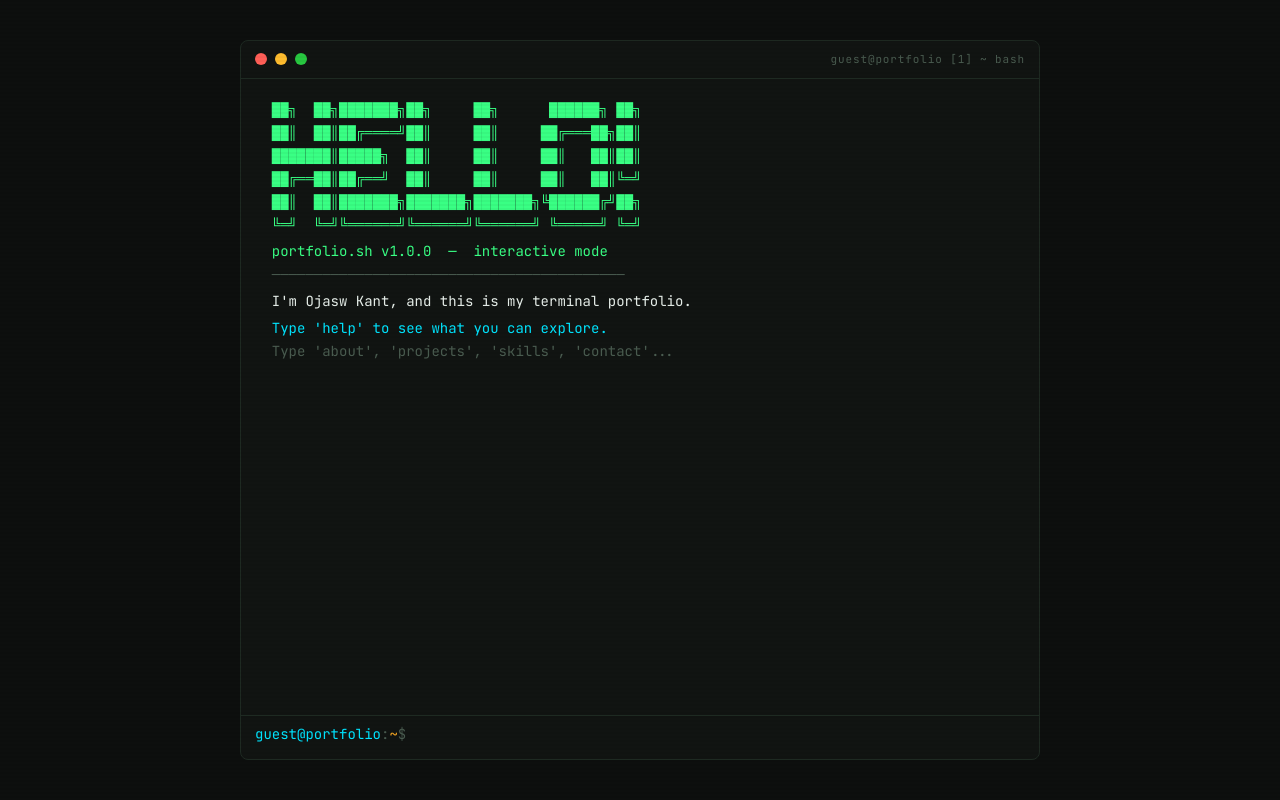
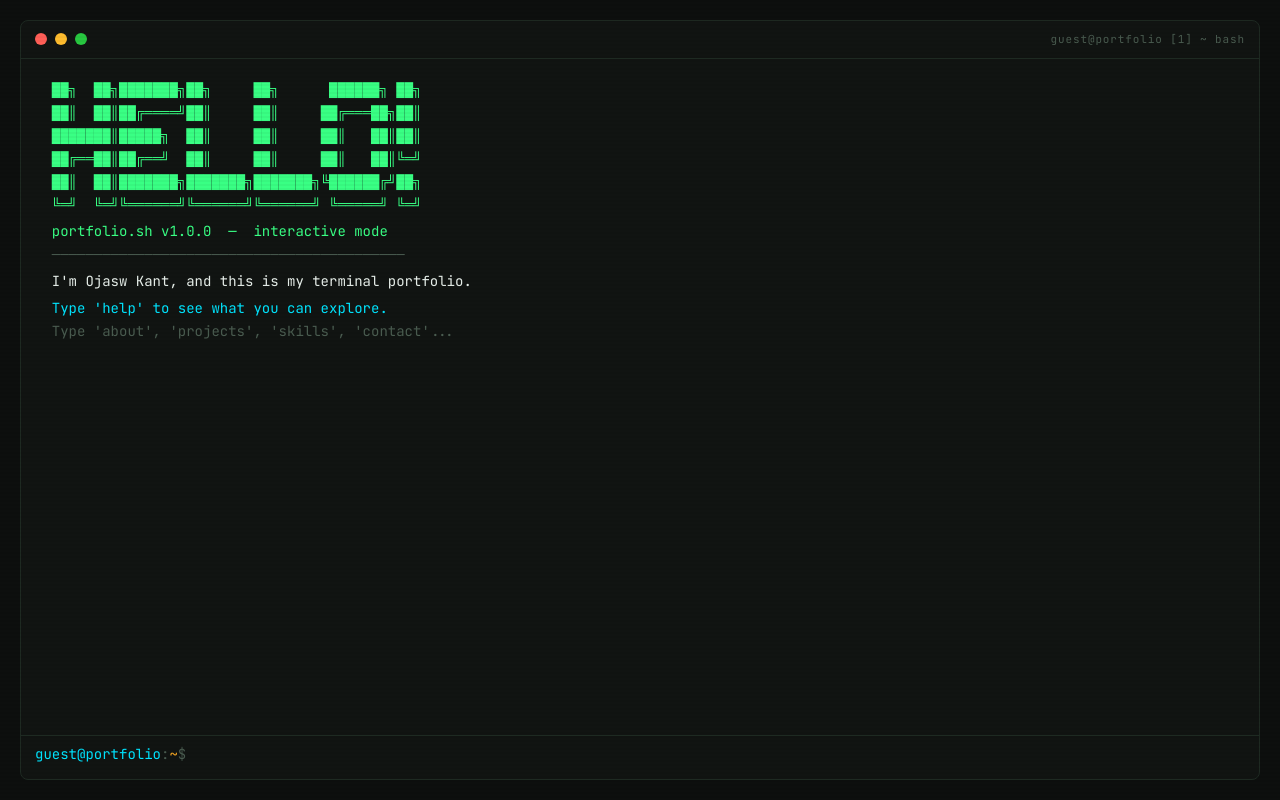
Before and after one commit to ojaswk27/ojaswk27.github.io, a React (Vite) app: page /TUI in a window 1280 px wide. Built offline with nearby package versions, Linux system fonts and the light colour scheme.

Commit message:
Fix TUI pane layout to fill full viewport

```diff
--- a/TUI.tsx
+++ b/TUI.tsx
@@ -167,6 +167,41 @@ function makeBootLines(): Line[] {
   ];
 }
 
+// ─── Layout calculator ─────────────────────────────────────────────
+// Returns { top, left, width, height } as percentages for each pane index
+
+interface PaneRect { top: number; left: number; width: number; height: number; }
+
+const GAP = 0.8; // percent gap between panes
+
+function getLayout(count: number): PaneRect[] {
+  const g = GAP;
+  switch (count) {
+    case 1:
+      return [{ top: 0, left: 0, width: 100, height: 100 }];
+    case 2:
+      return [
+        { top: 0, left: 0,            width: (100 - g) / 2, height: 100 },
+        { top: 0, left: (100 + g) / 2, width: (100 - g) / 2, height: 100 },
+      ];
+    case 3:
+      return [
+        { top: 0,          left: 0,             width: (100 - g) / 2, height: (100 - g) / 2 },
+        { top: 0,          left: (100 + g) / 2, width: (100 - g) / 2, height: (100 - g) / 2 },
+        { top: (100 + g) / 2, left: 0,          width: 100,           height: (100 - g) / 2 },
+      ];
+    case 4:
+      return [
+        { top: 0,             left: 0,             width: (100 - g) / 2, height: (100 - g) / 2 },
+        { top: 0,             left: (100 + g) / 2, width: (100 - g) / 2, height: (100 - g) / 2 },
+        { top: (100 + g) / 2, left: 0,             width: (100 - g) / 2, height: (100 - g) / 2 },
+        { top: (100 + g) / 2, left: (100 + g) / 2, width: (100 - g) / 2, height: (100 - g) / 2 },
+      ];
+    default:
+      return [];
+  }
+}
+
 // ─── TerminalPane ──────────────────────────────────────────────────
 
 interface TerminalPaneProps {
@@ -174,12 +209,21 @@ interface TerminalPaneProps {
   paneNumber: number;
   isActive: boolean;
   paneCount: number;
+  rect: PaneRect;
+  isEntering: boolean;
+  isExiting: boolean;
   onFocus: () => void;
   onClose: () => void;
   onNew: () => void;
 }
 
-function TerminalPane({ paneId, paneNumber, isActive, paneCount, onFocus, onClose, onNew }: TerminalPaneProps) {
+const ANIM_DURATION = 260; // ms
+
+function TerminalPane({
+  paneId, paneNumber, isActive, paneCount,
+  rect, isEntering, isExiting,
+  onFocus, onClose, onNew,
+}: TerminalPaneProps) {
   const outputRef = useRef<HTMLDivElement>(null);
   const inputRef = useRef<HTMLInputElement>(null);
   const [lines, setLines] = useState<Line[]>(makeBootLines());
@@ -187,12 +231,10 @@ function TerminalPane({ paneId, paneNumber, isActive, paneCount, onFocus, onClos
   const [histIdx, setHistIdx] = useState(-1);
   const COMMANDS = buildCommands();
 
-  // Focus input when pane becomes active
   useEffect(() => {
     if (isActive) inputRef.current?.focus();
   }, [isActive]);
 
-  // Scroll to bottom on new lines
   useEffect(() => {
     if (outputRef.current) {
       outputRef.current.scrollTop = outputRef.current.scrollHeight;
@@ -213,20 +255,11 @@ function TerminalPane({ paneId, paneNumber, isActive, paneCount, onFocus, onClos
 
   const handleCommand = useCallback((raw: string) => {
     const trimmed = raw.trim().toLowerCase();
-
     if (trimmed === "exit") { window.location.href = "/"; return; }
-
-    if (trimmed === "clear") {
-      setLines([]);
-      return;
-    }
-
+    if (trimmed === "clear") { setLines([]); return; }
     if (COMMANDS[trimmed]) {
       const result = COMMANDS[trimmed]();
-      if (result.length > 0) {
-        appendLine("", "spacer");
-        printLines(result);
-      }
+      if (result.length > 0) { appendLine("", "spacer"); printLines(result); }
     } else if (trimmed !== "") {
       appendLine(`  command not found: ${trimmed}  (try 'help')`, "err");
     }
@@ -245,27 +278,15 @@ function TerminalPane({ paneId, paneNumber, isActive, paneCount, onFocus, onClos
         if (outputRef.current) outputRef.current.scrollTop = outputRef.current.scrollHeight;
       }, 100);
     }
-
     if (e.key === "ArrowUp") {
       e.preventDefault();
-      if (histIdx < history.length - 1) {
-        const idx = histIdx + 1;
-        setHistIdx(idx);
-        inputRef.current!.value = history[idx];
-      }
+      if (histIdx < history.length - 1) { const idx = histIdx + 1; setHistIdx(idx); inputRef.current!.value = history[idx]; }
     }
     if (e.key === "ArrowDown") {
       e.preventDefault();
-      if (histIdx > 0) {
-        const idx = histIdx - 1;
-        setHistIdx(idx);
-        inputRef.current!.value = history[idx];
-      } else {
-        setHistIdx(-1);
-        inputRef.current!.value = "";
-      }
+      if (histIdx > 0) { const idx = histIdx - 1; setHistIdx(idx); inputRef.current!.value = history[idx]; }
+      else { setHistIdx(-1); inputRef.current!.value = ""; }
     }
-
     if (e.key === "Tab") {
       e.preventDefault();
       const partial = inputRef.current?.value.trim().toLowerCase() ?? "";
@@ -275,109 +296,76 @@ function TerminalPane({ paneId, paneNumber, isActive, paneCount, onFocus, onClos
   };
 
   const canAddPane = paneCount < 4;
+  const smallFont = paneCount >= 3;
+
+  // Animate: entering → scale from 0.88, exiting → scale to 0.88
+  const animScale = isExiting ? 0.88 : isEntering ? 0.88 : 1;
+  const animOpacity = isExiting ? 0 : isEntering ? 0 : 1;
 
   return (
     <div
       onClick={onFocus}
       style={{
+        position: "absolute",
+        top: `${rect.top}%`,
+        left: `${rect.left}%`,
+        width: `${rect.width}%`,
+        height: `${rect.height}%`,
+        transition: isEntering
+          ? `top ${ANIM_DURATION}ms cubic-bezier(0.22,1,0.36,1),
+             left ${ANIM_DURATION}ms cubic-bezier(0.22,1,0.36,1),
+             width ${ANIM_DURATION}ms cubic-bezier(0.22,1,0.36,1),
+             height ${ANIM_DURATION}ms cubic-bezier(0.22,1,0.36,1),
+             opacity ${ANIM_DURATION}ms ease,
+             transform ${ANIM_DURATION}ms cubic-bezier(0.22,1,0.36,1),
+             filter 0.3s ease`
+          : `top ${ANIM_DURATION}ms cubic-bezier(0.22,1,0.36,1),
+             left ${ANIM_DURATION}ms cubic-bezier(0.22,1,0.36,1),
+             width ${ANIM_DURATION}ms cubic-bezier(0.22,1,0.36,1),
+             height ${ANIM_DURATION}ms cubic-bezier(0.22,1,0.36,1),
+             opacity ${ANIM_DURATION}ms ease,
+             transform ${ANIM_DURATION}ms ease-in,
+             filter 0.3s ease`,
+        opacity: animOpacity,
+        transform: `scale(${animScale})`,
+        filter: isActive ? "none" : "saturate(0.2) brightness(0.5)",
+        cursor: isActive ? "default" : "pointer",
         display: "flex",
         flexDirection: "column",
-        width: "100%",
-        height: "100%",
         background: "#111412",
         border: `1px solid ${isActive ? "#1e2a22" : "#141a16"}`,
         borderRadius: "8px",
         overflow: "hidden",
-        transition: "filter 0.3s ease",
-        filter: isActive ? "none" : "saturate(0.2) brightness(0.5)",
-        cursor: isActive ? "default" : "pointer",
       }}
     >
       {/* Titlebar */}
       <div style={{
-        display: "flex",
-        alignItems: "center",
-        gap: "8px",
-        padding: "10px 14px",
-        borderBottom: "1px solid #1e2a22",
-        flexShrink: 0,
+        display: "flex", alignItems: "center", gap: "8px",
+        padding: "10px 14px", borderBottom: "1px solid #1e2a22", flexShrink: 0,
       }}>
-        {/* Red - close */}
-        <div
-          onClick={(e) => { e.stopPropagation(); onClose(); }}
-          title="Close pane"
-          style={{
-            width: 12, height: 12, borderRadius: "50%",
-            background: "#ff5f57",
-            cursor: "pointer",
-            flexShrink: 0,
-          }}
-        />
-        {/* Yellow - refresh */}
-        <div
-          onClick={(e) => { e.stopPropagation(); setLines(makeBootLines()); setHistory([]); setHistIdx(-1); }}
-          title="Refresh pane"
-          style={{
-            width: 12, height: 12, borderRadius: "50%",
-            background: "#febc2e",
-            cursor: "pointer",
-            flexShrink: 0,
-          }}
-        />
-        {/* Green - new pane */}
-        <div
-          onClick={(e) => { e.stopPropagation(); if (canAddPane) onNew(); }}
-          title={canAddPane ? "New pane" : "Max 4 panes"}
-          style={{
-            width: 12, height: 12, borderRadius: "50%",
-            background: canAddPane ? "#28c840" : "#1a4a22",
-            cursor: canAddPane ? "pointer" : "not-allowed",
-            flexShrink: 0,
-          }}
-        />
-        <span style={{
-          marginLeft: "auto",
-          color: "#4a5c50",
-          fontSize: "11px",
-          letterSpacing: "0.08em",
-          fontFamily: "'JetBrains Mono', monospace",
-        }}>
+        <div onClick={(e) => { e.stopPropagation(); onClose(); }} title="Close pane"
+          style={{ width: 12, height: 12, borderRadius: "50%", background: "#ff5f57", cursor: "pointer", flexShrink: 0 }} />
+        <div onClick={(e) => { e.stopPropagation(); setLines(makeBootLines()); setHistory([]); setHistIdx(-1); }} title="Refresh pane"
+          style={{ width: 12, height: 12, borderRadius: "50%", background: "#febc2e", cursor: "pointer", flexShrink: 0 }} />
+        <div onClick={(e) => { e.stopPropagation(); if (canAddPane) onNew(); }} title={canAddPane ? "New pane" : "Max 4 panes"}
+          style={{ width: 12, height: 12, borderRadius: "50%", background: canAddPane ? "#28c840" : "#1a4a22", cursor: canAddPane ? "pointer" : "not-allowed", flexShrink: 0 }} />
+        <span style={{ marginLeft: "auto", color: "#4a5c50", fontSize: "11px", letterSpacing: "0.08em", fontFamily: "'JetBrains Mono', monospace" }}>
           guest@portfolio [{paneNumber}] ~ bash
         </span>
       </div>
 
       {/* Output */}
-      <div
-        ref={outputRef}
-        style={{
-          flex: 1,
-          overflowY: "auto",
-          padding: "14px 14px 6px",
-          scrollBehavior: "smooth",
-        }}
-      >
+      <div ref={outputRef} style={{ flex: 1, overflowY: "auto", padding: "14px 14px 6px", scrollBehavior: "smooth" }}>
         {lines.map((line, i) => (
-          <div key={i} className={`line ${line.t}`} style={{ fontSize: paneCount >= 3 ? "12px" : "14px" }}>
+          <div key={i} className={`line ${line.t}`} style={{ fontSize: smallFont ? "12px" : "14px" }}>
             {line.v}
           </div>
         ))}
       </div>
 
       {/* Input */}
-      <div style={{
-        display: "flex",
-        alignItems: "center",
-        padding: "8px 14px 14px",
-        borderTop: "1px solid #1e2a22",
-        flexShrink: 0,
-      }}>
-        <span style={{
-          color: "#00e5ff",
-          fontFamily: "'JetBrains Mono', monospace",
-          fontSize: paneCount >= 3 ? "12px" : "14px",
-          whiteSpace: "nowrap",
-          userSelect: "none",
-        }}>
+      <div style={{ display: "flex", alignItems: "center", padding: "8px 14px 14px", borderTop: "1px solid #1e2a22", flexShrink: 0 }}>
+        <span style={{ color: "#00e5ff", fontFamily: "'JetBrains Mono', monospace", fontSize: smallFont ? "12px" : "14px", whiteSpace: "nowrap", userSelect: "none" }}>
           guest@portfolio<span style={{ color: "#4a5c50" }}>:</span>
           <span style={{ color: "#f5a623" }}>~</span>
           <span style={{ color: "#4a5c50" }}>$</span>
@@ -390,15 +378,9 @@ function TerminalPane({ paneId, paneNumber, isActive, paneCount, onFocus, onClos
           onKeyDown={handleKeyDown}
           onClick={(e) => e.stopPropagation()}
           style={{
-            flex: 1,
-            background: "transparent",
-            border: "none",
-            outline: "none",
-            color: "#e8f0eb",
-            fontFamily: "'JetBrains Mono', monospace",
-            fontSize: paneCount >= 3 ? "12px" : "14px",
-            caretColor: "#39ff84",
-            marginLeft: "6px",
+            flex: 1, background: "transparent", border: "none", outline: "none",
+            color: "#e8f0eb", fontFamily: "'JetBrains Mono', monospace",
+            fontSize: smallFont ? "12px" : "14px", caretColor: "#39ff84", marginLeft: "6px",
           }}
         />
       </div>
@@ -410,58 +392,69 @@ function TerminalPane({ paneId, paneNumber, isActive, paneCount, onFocus, onClos
 
 let nextId = 1;
 
+interface PaneEntry {
+  id: number;
+  entering: boolean;
+  exiting: boolean;
+}
+
 export default function TUI() {
   const navigate = useNavigate();
-  const [panes, setPanes] = useState<number[]>([nextId++]);
-  const [activePaneId, setActivePaneId] = useState<number>(panes[0]);
+  const containerRef = useRef<HTMLDivElement>(null);
+  const [panes, setPanes] = useState<PaneEntry[]>([{ id: nextId++, entering: false, exiting: false }]);
+  const [activePaneId, setActivePaneId] = useState<number>(panes[0].id);
+
+  // Live IDs (not exiting) drive the layout calculation
+  const liveIds = panes.filter((p) => !p.exiting).map((p) => p.id);
+  const liveCount = liveIds.length;
 
   const addPane = useCallback(() => {
-    if (panes.length >= 4) return;
+    if (liveIds.length >= 4) return;
     const id = nextId++;
-    setPanes((prev) => [...prev, id]);
+    // Insert as entering
+    setPanes((prev) => [...prev, { id, entering: true, exiting: false }]);
     setActivePaneId(id);
-  }, [panes]);
+    // After one frame, flip entering off so transition plays
+    requestAnimationFrame(() => {
+      requestAnimationFrame(() => {
+        setPanes((prev) => prev.map((p) => p.id === id ? { ...p, entering: false } : p));
+      });
+    });
+  }, [liveIds]);
 
   const closePane = useCallback((id: number) => {
-    setPanes((prev) => {
-      if (prev.length === 1) {
-        navigate("/");
-        return prev;
-      }
-      const next = prev.filter((p) => p !== id);
-      setActivePaneId((active) => active === id ? next[next.length - 1] : active);
-      return next;
+    if (liveIds.length === 1) {
+      navigate("/");
+      return;
+    }
+    // Mark as exiting
+    setPanes((prev) => prev.map((p) => p.id === id ? { ...p, exiting: true } : p));
+    // Update active pane immediately
+    setActivePaneId((active) => {
+      if (active !== id) return active;
+      const remaining = liveIds.filter((lid) => lid !== id);
+      return remaining[remaining.length - 1];
     });
-  }, [navigate]);
+    // Remove from state after animation
+    setTimeout(() => {
+      setPanes((prev) => prev.filter((p) => p.id !== id));
+    }, ANIM_DURATION + 20);
+  }, [liveIds, navigate]);
 
-  // Grid layout based on pane count
-  const getGridStyle = (): React.CSSProperties => {
-    switch (panes.length) {
-      case 1: return { gridTemplateColumns: "1fr", gridTemplateRows: "1fr" };
-      case 2: return { gridTemplateColumns: "1fr 1fr", gridTemplateRows: "1fr" };
-      case 3: return { gridTemplateColumns: "1fr 1fr", gridTemplateRows: "1fr 1fr" };
-      case 4: return { gridTemplateColumns: "1fr 1fr", gridTemplateRows: "1fr 1fr" };
-      default: return {};
-    }
-  };
-
-  // For 3 panes: last pane spans full width in second row
-  const getPaneStyle = (index: number): React.CSSProperties => {
-    if (panes.length === 3 && index === 2) {
-      return { gridColumn: "1 / -1" };
-    }
-    return {};
-  };
+  // Build layout for each pane based on live count
+  const layout = getLayout(liveCount);
 
   return (
     <div style={{
       background: "#0d0f0e",
-      minHeight: "100vh",
+      width: "100vw",
+      height: "100vh",
       display: "flex",
       alignItems: "center",
       justifyContent: "center",
       padding: "20px",
       fontFamily: "'JetBrains Mono', 'Courier New', monospace",
+      overflow: "hidden",
     }}>
       <style>{`
         @import url('https://fonts.googleapis.com/css2?family=JetBrains+Mono:wght@300;400;500;700&display=swap');
@@ -499,28 +492,37 @@ export default function TUI() {
         }
       `}</style>
 
-      <div style={{
-        width: "100%",
-        maxWidth: panes.length === 1 ? "800px" : "1200px",
-        height: "90vh",
-        display: "grid",
-        gap: "6px",
-        transition: "max-width 0.3s ease",
-        ...getGridStyle(),
-      }}>
-        {panes.map((id, index) => (
-          <div key={id} style={{ minHeight: 0, minWidth: 0, ...getPaneStyle(index) }}>
+      {/* Absolutely-positioned container so panes can animate freely */}
+      <div
+        ref={containerRef}
+        style={{
+          position: "relative",
+          width: "calc(100vw - 40px)",
+          height: "calc(100vh - 40px)",
+        }}
+      >
+        {panes.map((pane) => {
+          // Find this pane's index in the live list for layout
+          const liveIndex = liveIds.indexOf(pane.id);
+          // Exiting panes use their last known rect (before removal)
+          const rect = liveIndex >= 0 ? layout[liveIndex] : { top: 50, left: 50, width: 0, height: 0 };
+
+          return (
             <TerminalPane
-              paneId={id}
-              paneNumber={index + 1}
-              isActive={activePaneId === id}
-              paneCount={panes.length}
-              onFocus={() => setActivePaneId(id)}
-              onClose={() => closePane(id)}
+              key={pane.id}
+              paneId={pane.id}
+              paneNumber={liveIndex >= 0 ? liveIndex + 1 : 0}
+              isActive={activePaneId === pane.id}
+              paneCount={liveCount}
+              rect={rect}
+              isEntering={pane.entering}
+              isExiting={pane.exiting}
+              onFocus={() => setActivePaneId(pane.id)}
+              onClose={() => closePane(pane.id)}
               onNew={addPane}
             />
-          </div>
-        ))}
+          );
+        })}
       </div>
     </div>
   );
```
